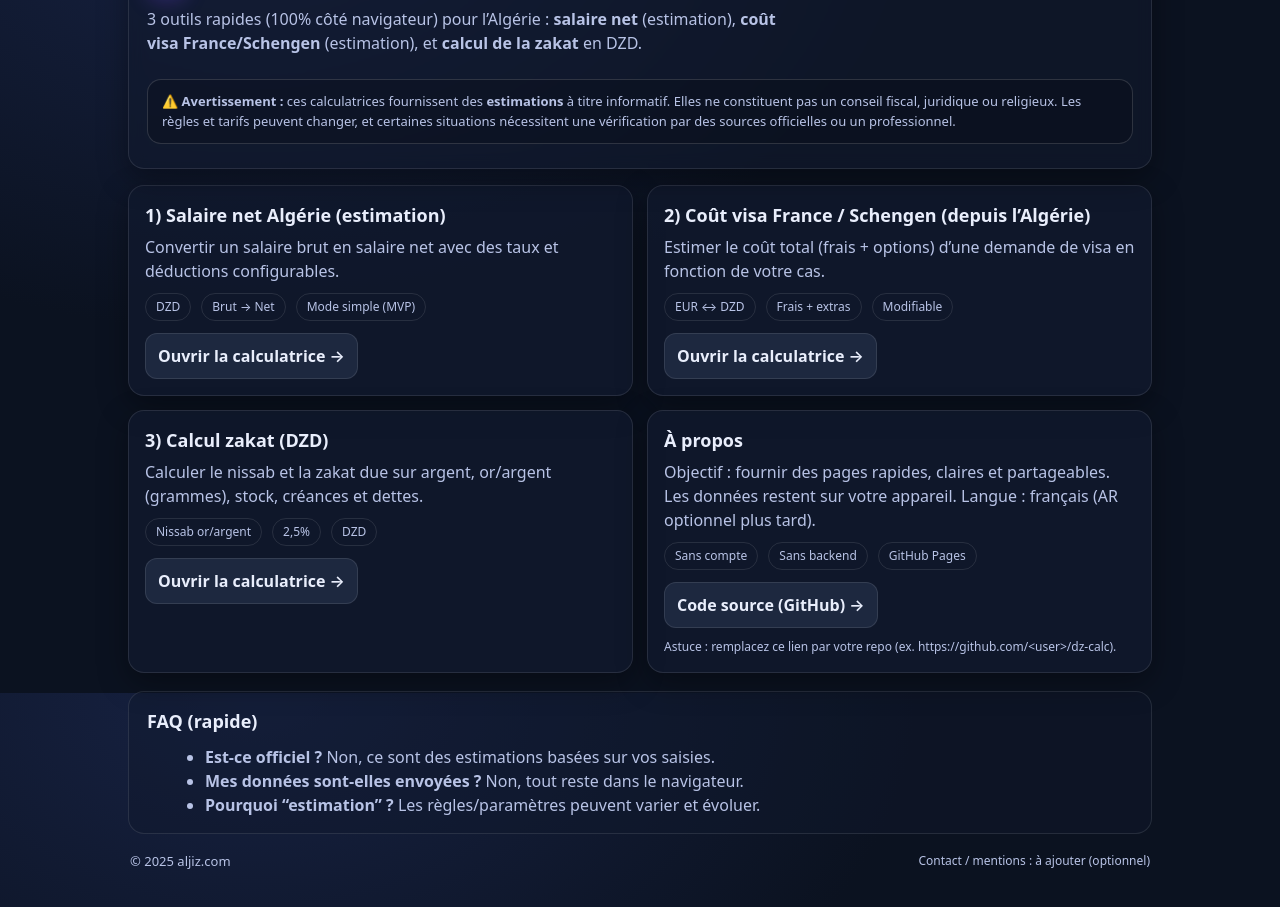
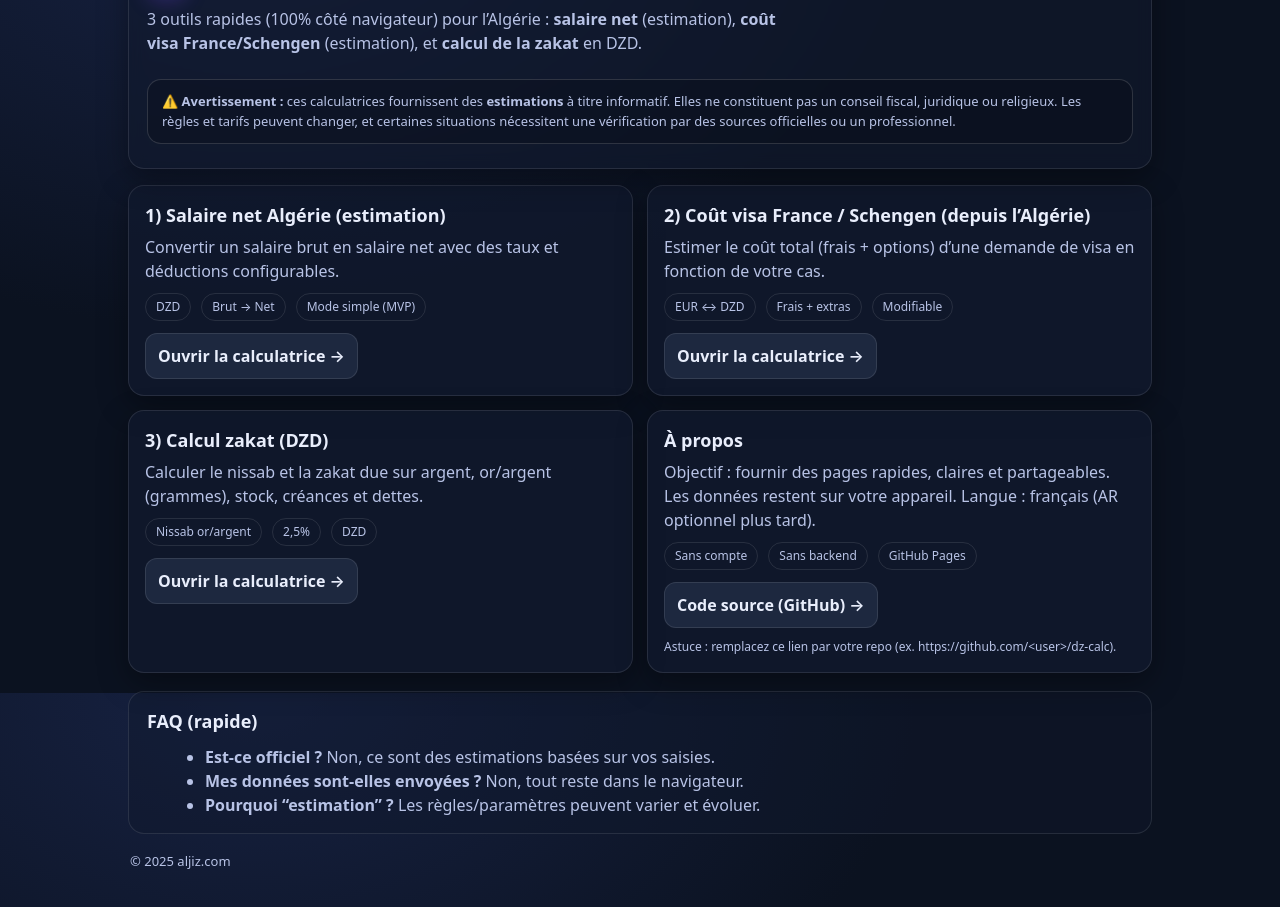
Before and after one commit to djamrezki/dz-calc, a plain HTML site: page docs/index.html in a window 1280 px wide. Shown: the part 107-1014 px from the top of the page. Drawn offline with Linux system fonts and the light colour scheme.

Commit message:
aljiz.com wired

```diff
--- a/docs/index.html
+++ b/docs/index.html
@@ -249,7 +249,6 @@
 
     <footer>
         <div>© <span id="year"></span> aljiz.com</div>
-        <div class="small">Contact / mentions : à ajouter (optionnel)</div>
     </footer>
 </div>
 
```
Also changed, not shown: docs/robots.txt.
